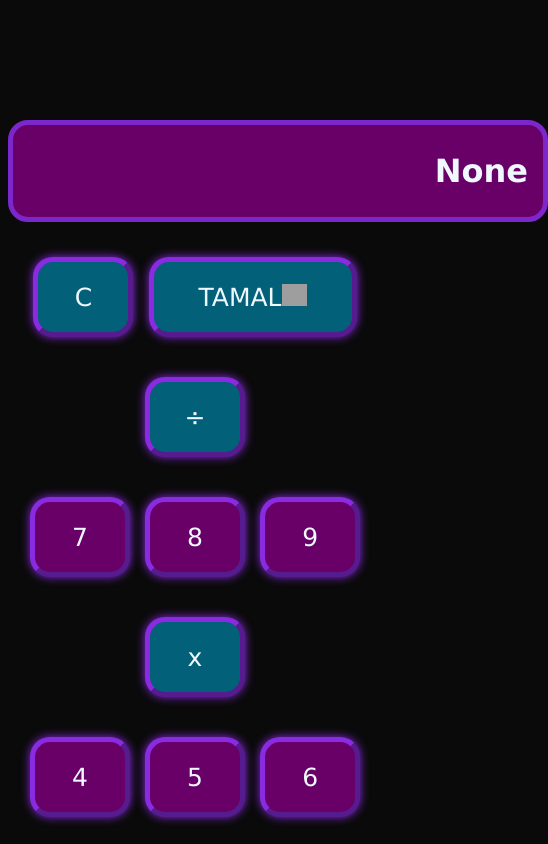
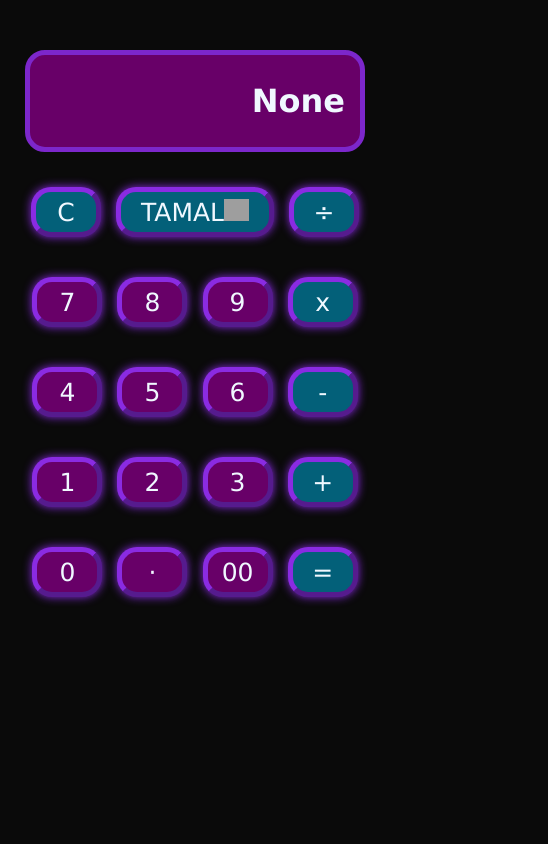
Before and after one commit to froyln/calculadora-pagina, a plain HTML site: page index.html in a window 390 px wide. Shown: the top 844 px of the page, 548 px wide, since content can reach past the window. Drawn offline with Linux system fonts and the light colour scheme; grey boxes are pictures that could not be loaded.

Commit message:
Add files via upload

```diff
--- a/index.html
+++ b/index.html
@@ -3,7 +3,8 @@
 <head>
     <meta charset="UTF-8">
     <meta name="viewport" content="width=device-width, initial-scale=1.0">
-    <title>Document</title>
+    <title>Calculadora</title>
+    <link rel="shortcut icon" href="https://froyln.github.io/froy/logos/froycaricatura.png" />
     <link rel="stylesheet" href="style.css">
 </head>
 <body>
--- a/style.css
+++ b/style.css
@@ -131,6 +131,24 @@ body{
 }
 
 @media screen and (max-width: 768px) {
+    .resultado-pantalla {
+        margin-top: 50px;
+        margin-bottom: 30px;
+        margin-left: auto;
+        margin-right: auto;
+        background-color: rgb(104, 0, 104);
+        border-style: solid;
+        border-radius: 20px;
+        border-width: 5px;
+        border-color: rgb(124, 39, 203);
+        min-width: 50px;
+        max-width: 300px;
+        min-block-size: 92px;
+        position: relative;
+        align-content: center;
+        /* box-shadow: 0 0 20px blueviolet; */
+    }
+
     .button {
         border-radius: 20px;
         border-width: 5px;
@@ -142,14 +160,14 @@ body{
         margin: 5px;
         margin-bottom: 35px;
         min-block-size: 150px;
-        min-height: 80px;
-        min-width: 100px;
+        min-height: 50px;
+        min-width: 70px;
         box-shadow: 0 0 10px blueviolet;
         transition: 0.5s;
         cursor: pointer;
     }
 
     #button_tamal {
-        width: 208px;
+        width: 158px;
     }
 }
```
